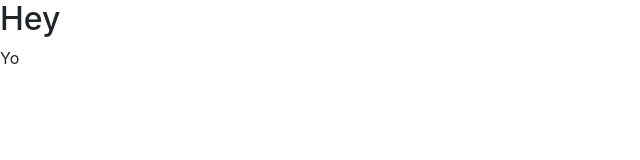
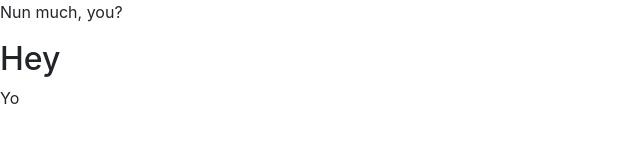
Before and after one commit to rturk1/rachelmariaturk.com, a plain HTML site: page index.html in a window 1280 px wide. Shown: the whole page, without its empty margins (0-640 px from the left). Drawn offline with nearby package versions, Linux system fonts and the light colour scheme.

Commit message:
Add nun much

```diff
--- a/index.html
+++ b/index.html
@@ -7,6 +7,7 @@
 		<title>Rachel Turk</title>
 	</head>
 	<body>
+		<p>Nun much, you?</p>
 		<h2>Hey</h2>
 		<p>Yo</p>
 	</body>
```
